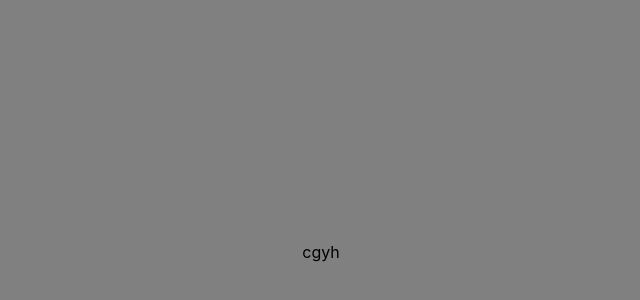
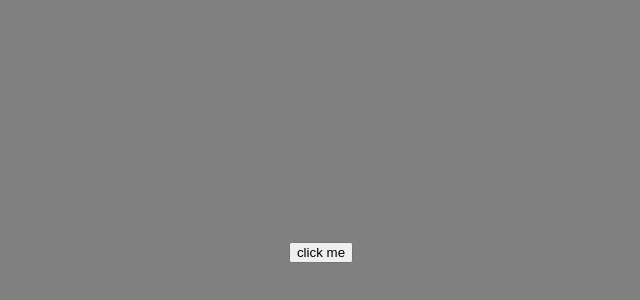
Before and after one commit to JasminEnjoyers/tablica_front-end, a React (Create React App) app: page /register in a window 1280 px wide. Shown: the part 148-448 px from the top of the page, without its empty margins (319-959 px from the left). Built offline with nearby package versions, Linux system fonts and the light colour scheme.

Commit message:
logowanie beta

```diff
--- /dev/null
+++ b/src/api/Api.js
@@ -0,0 +1 @@
+import getApiUrl from "./ApiUrl";
--- /dev/null
+++ b/src/api/ApiUrl.js
@@ -0,0 +1,4 @@
+export default function getApiUrl() {
+    const host = window.location.hostname;
+    return "http://" + host + ":8080/"
+}
--- a/src/sign_in_panel/SignInPanel.js
+++ b/src/sign_in_panel/SignInPanel.js
@@ -2,6 +2,7 @@ import React from 'react';
 import {Button, TextField} from "@mui/material";
 import SignInPanelStyle from "../sign_in_panel/SignInPanelStyle";
 import {Link} from "react-router-dom";
+import getApiUrl from "../api/ApiUrl";
 
 export default function SingInPanel(props) {
     const styles = SignInPanelStyle()
@@ -10,10 +11,16 @@ export default function SingInPanel(props) {
 
     function SubmitButtonClicked(event){
         event.preventDefault()
-        props.userSetter(login)
-
-        console.log(login)
-        console.log(password)
+        fetch(getApiUrl()+ "?login=" + login + "&password=" + password, {
+            method: "POST",
+            credentials: "include"
+        }).then(response => {
+                try{
+                    response.json().then(result => props.userSetter(result))
+                }catch (err){
+                    console.log("error",err)
+                }
+            })
     }
 
     return (
--- a/src/user_panel/UserPanel.js
+++ b/src/user_panel/UserPanel.js
@@ -1,13 +1,33 @@
 import React from 'react';
 import SignInPanelStyle from "../sign_in_panel/SignInPanelStyle";
+import getApiUrl from "../api/ApiUrl";
 
 export default function UserPanel(props) {
     const styles = SignInPanelStyle()
     const {user} = props
 
+    const [posty,setPosty] = React.useState(null)
+
+    function buttonClick(event){
+        fetch(getApiUrl(), {
+            method: "GET",
+        }).then((response) => {
+            response.json().then(r => {
+                r.forEach(console.log);
+            })
+        })
+    }
+
     return (
         <div className={styles.positioningBox}>
-            {user}
+            {user.email}{posty}
+            <button
+                variant="contained"
+                type="submit"
+                onClick={(event) => buttonClick(event)}
+            >
+                click me
+            </button>
         </div>
     );
 }
```
